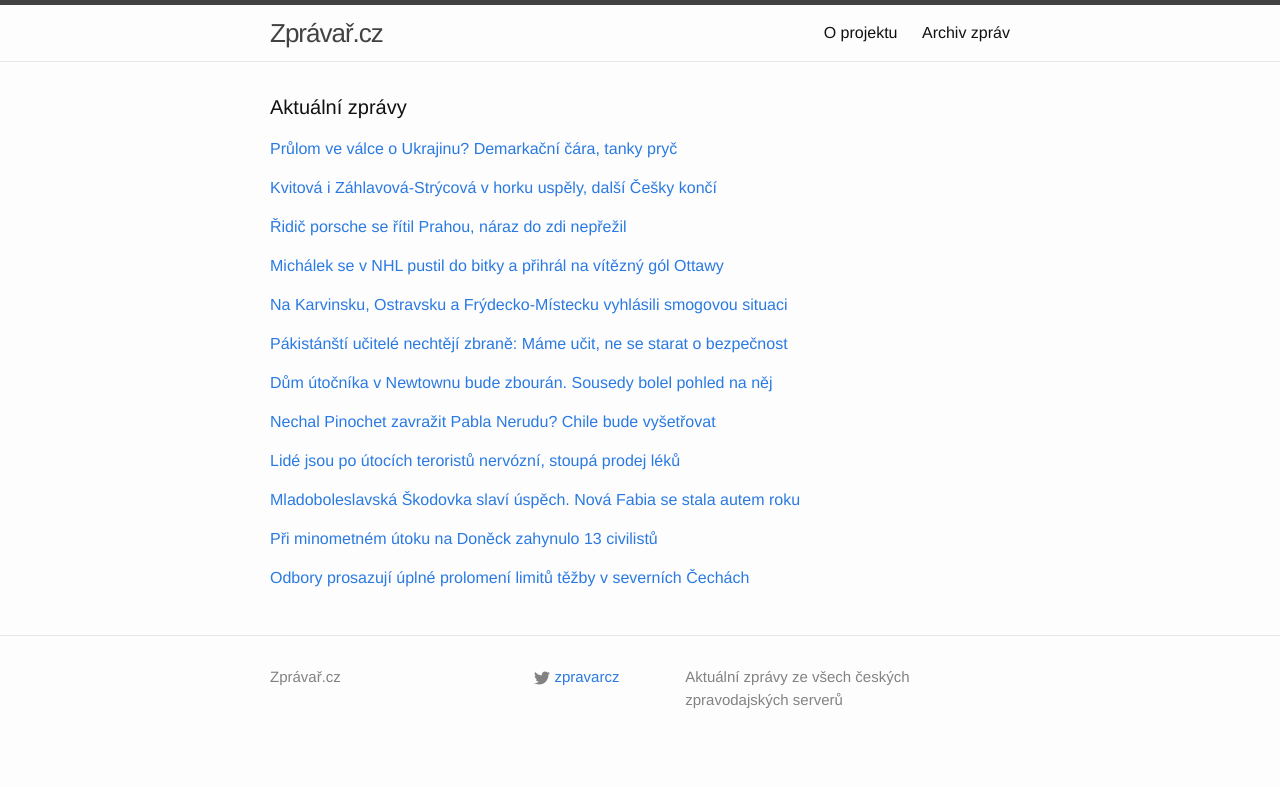
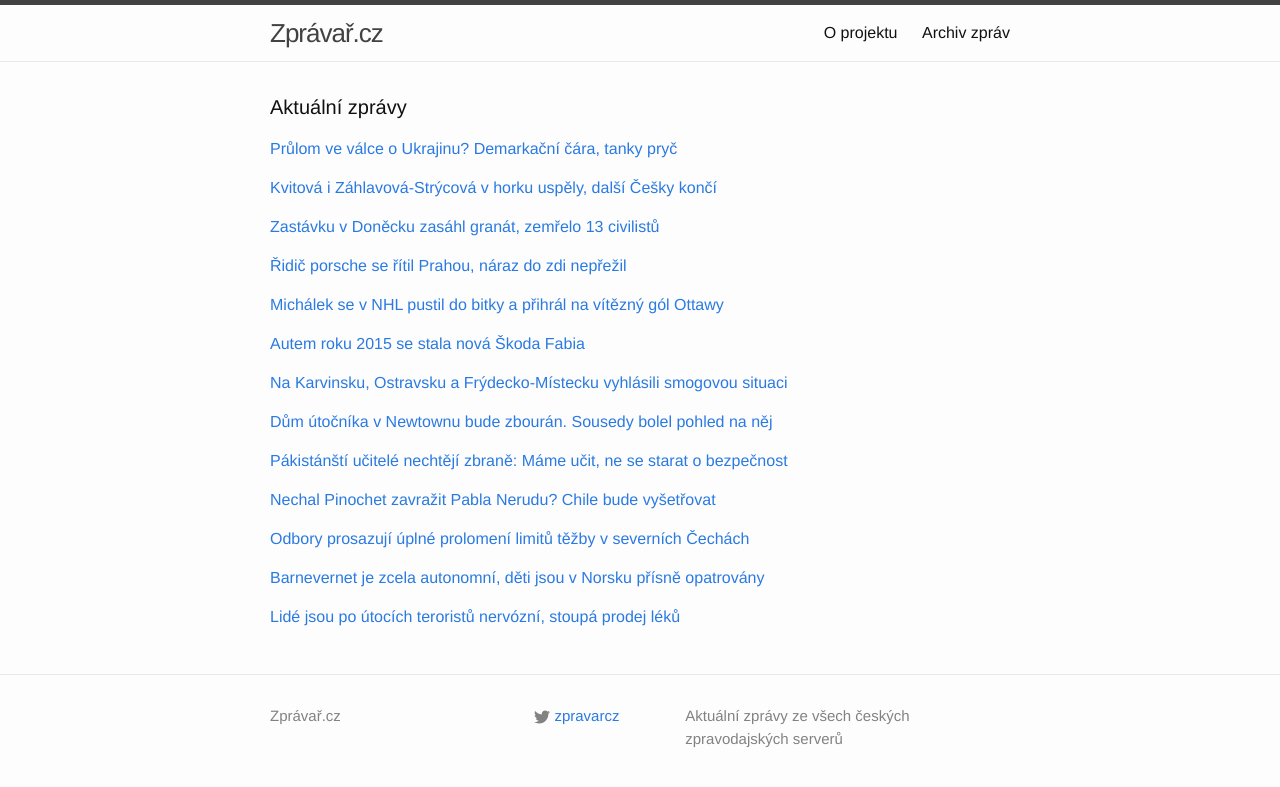
Before and after one commit to adliska/zpravar, a Jekyll site: the page built from index.html, in a window 1280 px wide. Shown: the top 787 px of the page. Built offline with Jekyll 4.4.1, drawn with Linux system fonts in a browser that asks for light colours; some of the changed lines change nothing that is shown.

Commit message:
zpravar news update

```diff
--- a/index.html
+++ b/index.html
@@ -37,8 +37,21 @@
 <li><a href=http://www.sportovninoviny.cz/zpravy/ceska-tenistka-smitkova-nepostoupila-na-australian-open/1171918>Česká tenistka Smitková nepostoupila na Australian Open - www.sportovninoviny.cz</a></li>
 <li><a href=http://sport.idnes.cz/v-australskem-parnu-smitkova-neuspela-dyz-/tenis.aspx?c=A150122_051909_tenis_vis>V australském parnu Smitková neuspěla - sport.idnes.cz</a></li>
 </ul>
-</div><p><a href="javascript:;" onclick="toggle_visibility('zpravy2')">Řidič porsche se řítil Prahou, náraz do zdi nepřežil</a></p>
+</div><p><a href="javascript:;" onclick="toggle_visibility('zpravy2')">Zastávku v Doněcku zasáhl granát, zemřelo 13 civilistů</a></p>
 <div id="zpravy2" style="display:none">
+<ul>
+<li><a href=http://www.tyden.cz/rubriky/zahranici/rusko-a-okoli/zastavku-v-donecku-zasahl-granat-zemrelo-13-civilistu_330931.html>Zastávku v Doněcku zasáhl granát, zemřelo 13 civilistů - www.tyden.cz</a></li>
+<li><a href=http://www.rozhlas.cz/_zprava/pri-minometnem-utoku-na-trolejbus-v-donecku-zahynulo-nejmene-13-lidi--1446516>Při minometném útoku na trolejbus v Doněcku zahynulo nejméně 13 lidí  - www.rozhlas.cz</a></li>
+<li><a href=http://echo24.cz/a/iYfXt>Minomet zasáhl v Doněcku zastávku. Třináct cestujících zahynulo - echo24.cz</a></li>
+<li><a href=http://www.lidovky.cz/na-ukrajine-opet-umiraji-civiliste-palbu-v-donecku-neprezilo-13-lidi-1fh-/zpravy-svet.aspx?c=A150122_083813_ln_zahranici_ele>Na Ukrajině opět umírají civilisté. Palbu v Doněcku nepřežilo 13 lidí  - www.lidovky.cz</a></li>
+<li><a href=http://zpravy.e15.cz/zahranicni/udalosti/pri-minometnem-utoku-v-donecku-zemrelo-13-lidi-1155392>Při minometném útoku v Doněcku zemřelo 13 lidí - zpravy.e15.cz</a></li>
+<li><a href=http://www.tyden.cz/rubriky/zahranici/rusko-a-okoli/zastavku-v-donecku-zasahla-palba-zemrelo-nejmene-13-civilistu_330931.html>Zastávku v Doněcku zasáhla palba, zemřelo nejméně 13 civilistů - www.tyden.cz</a></li>
+<li><a href=http://www.rozhlas.cz/_zprava/pri-minometnem-utoku-na-doneck-zahynulo-13-civilistu--1446516>Při minometném útoku na Doněck zahynulo 13 civilistů - www.rozhlas.cz</a></li>
+<li><a href=http://www.tyden.cz/rubriky/zahranici/rusko-a-okoli/pri-minometnem-utoku-na-doneck-zahynulo-13-civilistu_330931.html>Při minometném útoku na Doněck zahynulo 13 civilistů - www.tyden.cz</a></li>
+<li><a href=http://www.ceskenoviny.cz/zpravy/zpravy/pri-minometnem-utoku-na-doneck-zahynulo-13-civilistu/1171950>Při minometném útoku na Doněck zahynulo 13 civilistů - www.ceskenoviny.cz</a></li>
+</ul>
+</div><p><a href="javascript:;" onclick="toggle_visibility('zpravy3')">Řidič porsche se řítil Prahou, náraz do zdi nepřežil</a></p>
+<div id="zpravy3" style="display:none">
 <ul>
 <li><a href=http://www.tyden.cz/rubriky/domaci/ridic-porsche-se-ritil-prahou-naraz-do-zdi-neprezil_330921.html>Řidič porsche se řítil Prahou, náraz do zdi nepřežil - www.tyden.cz</a></li>
 <li><a href=http://echo24.cz/a/iuSAn>Porsche jelo po Praze dvoustovkou. Řidič se zabil - echo24.cz</a></li>
@@ -49,8 +62,8 @@
 <li><a href=http://www.novinky.cz/krimi/359464-auto-se-ritilo-po-evropske-v-praze-dvoustovkou-skoncilo-ve-zdi-ridic-zahynul.html>Auto se řítilo po Evropské v Praze dvoustovkou, skončilo ve zdi. Řidič zahynul - www.novinky.cz</a></li>
 <li><a href=http://www.novinky.cz/krimi/359464-auto-jelo-po-evropske-v-praze-dvoustovkou-skoncilo-ve-zdi-ridic-zahynul.html>Auto jelo po Evropské v Praze dvoustovkou, skončilo ve zdi. Řidič zahynul - www.novinky.cz</a></li>
 </ul>
-</div><p><a href="javascript:;" onclick="toggle_visibility('zpravy3')">Michálek se v NHL pustil do bitky a přihrál na vítězný gól Ottawy</a></p>
-<div id="zpravy3" style="display:none">
+</div><p><a href="javascript:;" onclick="toggle_visibility('zpravy4')">Michálek se v NHL pustil do bitky a přihrál na vítězný gól Ottawy</a></p>
+<div id="zpravy4" style="display:none">
 <ul>
 <li><a href=http://www.rozhlas.cz/_zprava/michalek-se-v-nhl-pustil-do-bitky-a-prihral-na-vitezny-gol-ottawy--1446520>Michálek se v NHL pustil do bitky a přihrál na vítězný gól Ottawy - www.rozhlas.cz</a></li>
 <li><a href=http://www.tyden.cz/rubriky/sport/hokej/nhl/video-michalek-se-porval-a-pak-zaril-bodoval-i-pastrnak_330927.html>VIDEO: Michálek se porval a pak zářil, bodoval i Pastrňák - www.tyden.cz</a></li>
@@ -59,8 +72,17 @@
 <li><a href=http://www.denik.cz/hokej/michalek-se-v-nhl-porval-a-prihral-na-vitezny-gol-20150122.html>Michálek se v NHL porval a přihrál na vítězný gól - www.denik.cz</a></li>
 <li><a href=http://www.sportovninoviny.cz/zpravy/michalek-se-v-nhl-porval-a-prihral-na-vitezny-gol/1171928>Michálek se v NHL porval a přihrál na vítězný gól - www.sportovninoviny.cz</a></li>
 </ul>
-</div><p><a href="javascript:;" onclick="toggle_visibility('zpravy4')">Na Karvinsku, Ostravsku a Frýdecko-Místecku vyhlásili smogovou situaci</a></p>
-<div id="zpravy4" style="display:none">
+</div><p><a href="javascript:;" onclick="toggle_visibility('zpravy5')">Autem roku 2015 se stala nová Škoda Fabia</a></p>
+<div id="zpravy5" style="display:none">
+<ul>
+<li><a href=http://www.denik.cz/automoto-denik/autem-roku-2015-se-stala-nova-skoda-fabia-20150122.html>Autem roku 2015 se stala nová Škoda Fabia - www.denik.cz</a></li>
+<li><a href=http://www.lidovky.cz/autem-roku-se-stala-nova-skoda-fabia-d6b-/auto.aspx?c=A150122_075905_ln-auto_ele>Mladoboleslavská Škodovka slaví úspěch. Nová Fabia se stala autem roku  - www.lidovky.cz</a></li>
+<li><a href=http://www.lidovky.cz/mladoboleslavska-skodovka-slavi-uspech-nova-fabia-se-stala-autem-roku-1ep-/auto.aspx?c=A150122_075905_ln-auto_ele>Mladoboleslavská Škodovka slaví úspěch. Nová Fabia se stala autem roku  - www.lidovky.cz</a></li>
+<li><a href=http://www.financninoviny.cz/zpravodajstvi/zpravy/autem-roku-2015-se-stala-nova-fabia-pred-volkswagenem-passat/1171939>Autem roku 2015 se stala nová Fabia před Volkswagenem Passat - www.financninoviny.cz</a></li>
+<li><a href=http://auto.idnes.cz/auto-roku-2015-cy0-/automoto.aspx?c=A150122_005329_automoto_fdv>Titul Auto roku 2015 patří v Česku Škodě Fabii - auto.idnes.cz</a></li>
+</ul>
+</div><p><a href="javascript:;" onclick="toggle_visibility('zpravy6')">Na Karvinsku, Ostravsku a Frýdecko-Místecku vyhlásili smogovou situaci</a></p>
+<div id="zpravy6" style="display:none">
 <ul>
 <li><a href=http://www.novinky.cz/domaci/359470-na-karvinsku-ostravsku-a-frydecko-mistecku-vyhlasili-smogovou-situaci.html>Na Karvinsku, Ostravsku a Frýdecko-Místecku vyhlásili smogovou situaci - www.novinky.cz</a></li>
 <li><a href=http://www.denik.cz/z_domova/na-severni-morave-byla-vyhlasena-smogova-situace-20150122.html>Na severní Moravě byla vyhlášena smogová situace - www.denik.cz</a></li>
@@ -68,55 +90,48 @@
 <li><a href=http://zpravy.aktualne.cz/regiony/moravskoslezsky/meteorologove-vyhlasili-na-ostravsku-smogovou-situaci/r~41c4531ca20211e4ab15002590604f2e/>Meteorologové vyhlásili na Ostravsku smogovou situaci - zpravy.aktualne.cz</a></li>
 <li><a href=http://www.lidovky.cz/na-karvinsku-ostravsku-a-frydecko-mistecku-je-smogova-situace-pby-/zpravy-domov.aspx?c=A150122_073146_ln_domov_sij>Na Karvinsku, Ostravsku a Frýdecko-Místecku je smogová situace  - www.lidovky.cz</a></li>
 </ul>
-</div><p><a href="javascript:;" onclick="toggle_visibility('zpravy5')">Pákistánští učitelé nechtějí zbraně: Máme učit, ne se starat o bezpečnost</a></p>
-<div id="zpravy5" style="display:none">
+</div><p><a href="javascript:;" onclick="toggle_visibility('zpravy7')">Dům útočníka v Newtownu bude zbourán. Sousedy bolel pohled na něj</a></p>
+<div id="zpravy7" style="display:none">
+<ul>
+<li><a href=http://zpravy.idnes.cz/newtown-dum-zboura-adam-lanza-masakr-ve-skole-fap-/zahranicni.aspx?c=A150122_063448_zahranicni_skr>Dům útočníka v Newtownu bude zbourán. Sousedy bolel pohled na něj - zpravy.idnes.cz</a></li>
+<li><a href=http://zpravy.idnes.cz/newton-dum-zboura-adam-lanza-masakr-ve-skole-fzs-/zahranicni.aspx?c=A150122_063448_zahranicni_skr>Dům útočníka v Newtownu bude zbourán. Sousedy bolel pohled na něj - zpravy.idnes.cz</a></li>
+<li><a href=http://www.novinky.cz/zahranicni/amerika/359463-dum-skolniho-vraha-z-newtownu-zbouraji.html>Dům školního vraha z Newtownu zbourají - www.novinky.cz</a></li>
+<li><a href=http://www.ceskenoviny.cz/zpravy/zpravy/urady-v-americkem-newtownu-rozhodly-o-zbourani-domu-utocnika/1171920>Úřady v americkém Newtownu rozhodly o zbourání domu útočníka - www.ceskenoviny.cz</a></li>
+</ul>
+</div><p><a href="javascript:;" onclick="toggle_visibility('zpravy8')">Pákistánští učitelé nechtějí zbraně: Máme učit, ne se starat o bezpečnost</a></p>
+<div id="zpravy8" style="display:none">
 <ul>
 <li><a href=http://www.ceskatelevize.cz/ct24/svet/299049-pakistansti-ucitele-nechteji-zbrane-mame-ucit-ne-se-starat-o-bezpecnost/>Pákistánští učitelé nechtějí zbraně: Máme učit, ne se starat o bezpečnost - www.ceskatelevize.cz</a></li>
 <li><a href=http://zpravy.aktualne.cz/zahranici/ucitele-se-bouri-kvuli-teroristum-maji-mit-ve-skole-zbrane/r~06a3102ea1fe11e49bec0025900fea04/>Učitelé se bouří. Kvůli teroristům mají mít ve škole zbraně - zpravy.aktualne.cz</a></li>
 <li><a href=http://www.ceskatelevize.cz/ct24/svet/299049-pakistansti-citele-odmitaji-nosit-zbran-mame-ucit-ne-se-starat-o-bezpecnost/>Pákistánští čitelé odmítají nosit zbraň: Máme učit, ne se starat o bezpečnost - www.ceskatelevize.cz</a></li>
 <li><a href=http://www.ceskenoviny.cz/zpravy/zpravy/pakistanskym-ucitelum-se-nelibi-navrh-aby-nosili-do-skoly-zbrane/1171917>Pákistánským učitelům se nelíbí návrh, aby nosili do školy zbraně - www.ceskenoviny.cz</a></li>
 </ul>
-</div><p><a href="javascript:;" onclick="toggle_visibility('zpravy6')">Dům útočníka v Newtownu bude zbourán. Sousedy bolel pohled na něj</a></p>
-<div id="zpravy6" style="display:none">
-<ul>
-<li><a href=http://zpravy.idnes.cz/newtown-dum-zboura-adam-lanza-masakr-ve-skole-fap-/zahranicni.aspx?c=A150122_063448_zahranicni_skr>Dům útočníka v Newtownu bude zbourán. Sousedy bolel pohled na něj - zpravy.idnes.cz</a></li>
-<li><a href=http://zpravy.idnes.cz/newton-dum-zboura-adam-lanza-masakr-ve-skole-fzs-/zahranicni.aspx?c=A150122_063448_zahranicni_skr>Dům útočníka v Newtownu bude zbourán. Sousedy bolel pohled na něj - zpravy.idnes.cz</a></li>
-<li><a href=http://www.novinky.cz/zahranicni/amerika/359463-dum-skolniho-vraha-z-newtownu-zbouraji.html>Dům školního vraha z Newtownu zbourají - www.novinky.cz</a></li>
-<li><a href=http://www.ceskenoviny.cz/zpravy/zpravy/urady-v-americkem-newtownu-rozhodly-o-zbourani-domu-utocnika/1171920>Úřady v americkém Newtownu rozhodly o zbourání domu útočníka - www.ceskenoviny.cz</a></li>
-</ul>
-</div><p><a href="javascript:;" onclick="toggle_visibility('zpravy7')">Nechal Pinochet zavražit Pabla Nerudu? Chile bude vyšetřovat</a></p>
-<div id="zpravy7" style="display:none">
+</div><p><a href="javascript:;" onclick="toggle_visibility('zpravy9')">Nechal Pinochet zavražit Pabla Nerudu? Chile bude vyšetřovat</a></p>
+<div id="zpravy9" style="display:none">
 <ul>
 <li><a href=http://echo24.cz/a/i4cQr>Nechal Pinochet zavražit Pabla Nerudu? Chile bude vyšetřovat - echo24.cz</a></li>
 <li><a href=http://zpravy.idnes.cz/smrt-basnika-pabla-nerudy-vysetrovani-dhs-/zahranicni.aspx?c=A150122_082351_zahranicni_skr>Chile začne znovu vyšetřovat smrt Pabla Nerudy, bude hledat stopy kovů - zpravy.idnes.cz</a></li>
 <li><a href=http://www.ceskatelevize.cz/ct24/svet/299046-v-chile-znovu-prezkoumaji-zda-nerudu-neotravili-pinochetovi-agenti/>V Chile znovu přezkoumají, zda Nerudu neotrávili Pinochetovi agenti - www.ceskatelevize.cz</a></li>
 </ul>
-</div><p><a href="javascript:;" onclick="toggle_visibility('zpravy8')">Lidé jsou po útocích teroristů nervózní, stoupá prodej léků</a></p>
-<div id="zpravy8" style="display:none">
+</div><p><a href="javascript:;" onclick="toggle_visibility('zpravy10')">Odbory prosazují úplné prolomení limitů těžby v severních Čechách</a></p>
+<div id="zpravy10" style="display:none">
+<ul>
+<li><a href=http://www.rozhlas.cz/_zprava/odbory-prosazuji-uplne-prolomeni-limitu-tezby-v-severnich-cechach--1446511>Odbory prosazují úplné prolomení limitů těžby v severních Čechách - www.rozhlas.cz</a></li>
+<li><a href=http://www.novinky.cz/ekonomika/359467-odbory-prosazuji-uplne-prolomeni-limitu.html>Odbory prosazují úplné prolomení limitů - www.novinky.cz</a></li>
+<li><a href=http://usti.idnes.cz/mladkuv-plan-na-prolomeni-tezby-uhli-by-mohl-vest-ke-zboreni-170-domu-1fq-/usti-zpravy.aspx?c=A150121_225552_usti-zpravy_fer>Mládkův plán: kvůli těžbě uhlí se zbourá pětina Horního Jiřetína - usti.idnes.cz</a></li>
+</ul>
+</div><p><a href="javascript:;" onclick="toggle_visibility('zpravy11')">Barnevernet je zcela autonomní, děti jsou v Norsku přísně opatrovány</a></p>
+<div id="zpravy11" style="display:none">
+<ul>
+<li><a href=http://www.ceskatelevize.cz/ct24/domaci/298984-barnevernet-je-zcela-autonomni-deti-jsou-v-norsku-prisne-opatrovany/>Barnevernet je zcela autonomní, děti jsou v Norsku přísně opatrovány - www.ceskatelevize.cz</a></li>
+<li><a href=http://zpravy.idnes.cz/michalakova-norsko-deti-tominova-marksova-ministryne-pp9-/domaci.aspx?c=A150121_183902_domaci_hv>Marksová: Opatrně s výroky, že norské úřady berou děti neoprávněně - zpravy.idnes.cz</a></li>
+<li><a href=http://www.ceskatelevize.cz/ct24/domaci/298984-norsky-barnevernet-je-zcela-autonomni-deti-jsou-v-norsku-prisne-opatrovany/>Norský Barnevernet je zcela autonomní, děti jsou v Norsku přísně opatrovány - www.ceskatelevize.cz</a></li>
+</ul>
+</div><p><a href="javascript:;" onclick="toggle_visibility('zpravy12')">Lidé jsou po útocích teroristů nervózní, stoupá prodej léků</a></p>
+<div id="zpravy12" style="display:none">
 <ul>
 <li><a href=http://www.tyden.cz/rubriky/zdravi/lide-jsou-po-utocich-teroristu-nervozni-stoupa-prodej-leku_330929.html>Lidé jsou po útocích teroristů nervózní, stoupá prodej léků - www.tyden.cz</a></li>
 <li><a href=http://zpravy.aktualne.cz/zahranici/lide-jsou-po-utocich-nervozni-o-petinu-vzrostl-prodej-leku/r~fd2d1c46a20311e4ab15002590604f2e/>Lidé jsou po útocích nervózní, o pětinu vzrostl prodej léků - zpravy.aktualne.cz</a></li>
 <li><a href=http://www.ceskenoviny.cz/zpravy/zpravy/ve-francii-se-po-atentatech-zvysil-prodej-uklidnujicich-leku/1171935>Ve Francii se po atentátech zvýšil prodej uklidňujících léků - www.ceskenoviny.cz</a></li>
 </ul>
-</div><p><a href="javascript:;" onclick="toggle_visibility('zpravy9')">Mladoboleslavská Škodovka slaví úspěch. Nová Fabia se stala autem roku </a></p>
-<div id="zpravy9" style="display:none">
-<ul>
-<li><a href=http://www.lidovky.cz/mladoboleslavska-skodovka-slavi-uspech-nova-fabia-se-stala-autem-roku-1ep-/auto.aspx?c=A150122_075905_ln-auto_ele>Mladoboleslavská Škodovka slaví úspěch. Nová Fabia se stala autem roku  - www.lidovky.cz</a></li>
-<li><a href=http://www.financninoviny.cz/zpravodajstvi/zpravy/autem-roku-2015-se-stala-nova-fabia-pred-volkswagenem-passat/1171939>Autem roku 2015 se stala nová Fabia před Volkswagenem Passat - www.financninoviny.cz</a></li>
-<li><a href=http://auto.idnes.cz/auto-roku-2015-cy0-/automoto.aspx?c=A150122_005329_automoto_fdv>Titul Auto roku 2015 patří v Česku Škodě Fabii - auto.idnes.cz</a></li>
-</ul>
-</div><p><a href="javascript:;" onclick="toggle_visibility('zpravy10')">Při minometném útoku na Doněck zahynulo 13 civilistů</a></p>
-<div id="zpravy10" style="display:none">
-<ul>
-<li><a href=http://www.rozhlas.cz/_zprava/pri-minometnem-utoku-na-doneck-zahynulo-13-civilistu--1446516>Při minometném útoku na Doněck zahynulo 13 civilistů - www.rozhlas.cz</a></li>
-<li><a href=http://www.tyden.cz/rubriky/zahranici/rusko-a-okoli/pri-minometnem-utoku-na-doneck-zahynulo-13-civilistu_330931.html>Při minometném útoku na Doněck zahynulo 13 civilistů - www.tyden.cz</a></li>
-<li><a href=http://www.ceskenoviny.cz/zpravy/zpravy/pri-minometnem-utoku-na-doneck-zahynulo-13-civilistu/1171950>Při minometném útoku na Doněck zahynulo 13 civilistů - www.ceskenoviny.cz</a></li>
-</ul>
-</div><p><a href="javascript:;" onclick="toggle_visibility('zpravy11')">Odbory prosazují úplné prolomení limitů těžby v severních Čechách</a></p>
-<div id="zpravy11" style="display:none">
-<ul>
-<li><a href=http://www.rozhlas.cz/_zprava/odbory-prosazuji-uplne-prolomeni-limitu-tezby-v-severnich-cechach--1446511>Odbory prosazují úplné prolomení limitů těžby v severních Čechách - www.rozhlas.cz</a></li>
-<li><a href=http://www.novinky.cz/ekonomika/359467-odbory-prosazuji-uplne-prolomeni-limitu.html>Odbory prosazují úplné prolomení limitů - www.novinky.cz</a></li>
-<li><a href=http://usti.idnes.cz/mladkuv-plan-na-prolomeni-tezby-uhli-by-mohl-vest-ke-zboreni-170-domu-1fq-/usti-zpravy.aspx?c=A150121_225552_usti-zpravy_fer>Mládkův plán: kvůli těžbě uhlí se zbourá pětina Horního Jiřetína - usti.idnes.cz</a></li>
-</ul>
 </div></div>
```
